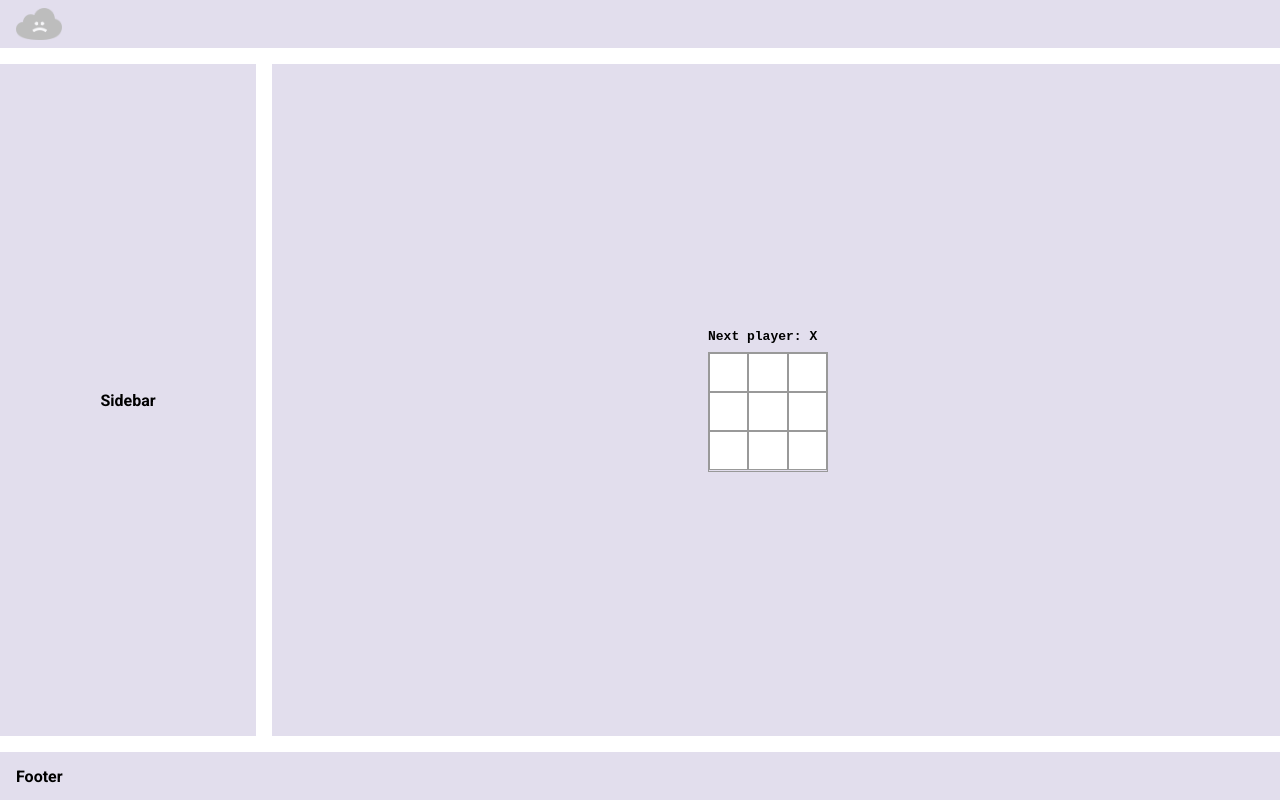
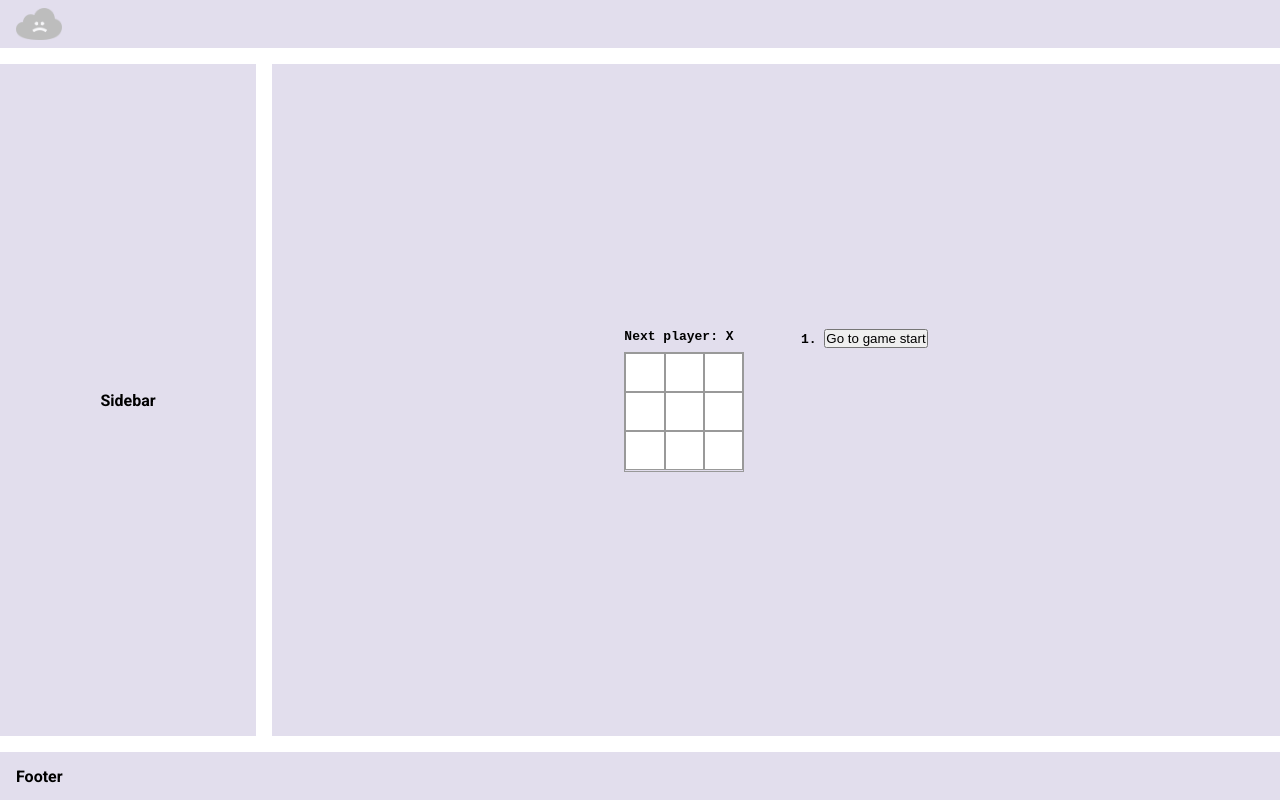
Before and after one commit to azakharo/tic-tac-toe, a React (Vite) app: page /main in a window 1280 px wide. Built offline with nearby package versions, Linux system fonts and the light colour scheme.

Commit message:
added history

```diff
--- a/src/components/Game.tsx
+++ b/src/components/Game.tsx
@@ -4,14 +4,20 @@ import {useGameStore} from "@/hooks/useGameStore";
 export default function Game() {
   const history = useGameStore((state) => state.history)
   const setHistory = useGameStore((state) => state.setHistory)
-  const xIsNext = useGameStore((state) => state.xIsNext)
-  const setXIsNext = useGameStore((state) => state.setXIsNext)
-  const currentSquares = history[history.length - 1] as SquareValue[];
+  const currentMove = useGameStore((state) => state.currentMove)
+  const setCurrentMove = useGameStore((state) => state.setCurrentMove)
+  const currentSquares = history[currentMove] as SquareValue[];
+  const xIsNext = currentMove % 2 === 0
 
   function handlePlay(nextSquares: SquareValue[]) {
+    const nextHistory = history.slice(0, currentMove + 1).concat([nextSquares])
     // @ts-ignore
-    setHistory(history.concat([nextSquares]));
-    setXIsNext(!xIsNext)
+    setHistory(nextHistory)
+    setCurrentMove(nextHistory.length - 1)
+  }
+
+  function jumpTo(nextMove: number) {
+    setCurrentMove(nextMove)
   }
 
   return (
@@ -23,11 +29,24 @@ export default function Game() {
       }}
     >
       <div>
-        <Board xIsNext={xIsNext} squares={currentSquares} onPlay={handlePlay} />
+        <Board xIsNext={xIsNext} squares={currentSquares} onPlay={handlePlay}/>
       </div>
-      <div style={{ marginLeft: '1rem' }}>
-        <ol>{/* TODO */}</ol>
-      </div>
+      <ol style={{marginLeft: '5rem'}}>
+        {history.map((_, historyIndex) => {
+          const description =
+            historyIndex > 0
+              ? `Go to move #${historyIndex}`
+              : 'Go to game start'
+
+          return (
+            <li key={historyIndex}>
+              <button onClick={() => jumpTo(historyIndex)}>
+                {description}
+              </button>
+            </li>
+          )
+        })}
+      </ol>
     </div>
   )
 }
--- a/src/hooks/useGameStore.ts
+++ b/src/hooks/useGameStore.ts
@@ -1,29 +1,31 @@
 import {combine} from "zustand/middleware";
 import {create} from "zustand/react";
 
-type NextHistoryFunc = (squares: SquareValue[]) => SquareValue[];
-type NextXIsNextFunc = (isXNext: boolean) => boolean;
-
 export const useGameStore = create(
-  combine({ history: [Array(9).fill(null)], xIsNext: true }, (set) => {
+  combine({ history: [Array(9).fill(null)], currentMove: 0, }, (set) => {
     return {
       setHistory: (nextHistory: SquareValue[]) => {
-        set((state) => ({
+        set(state => ({
           history:
             typeof nextHistory === 'function'
-              // @ts-ignore
-              ? nextHistory(state.history)
+              ? // @ts-ignore
+                nextHistory(state.history)
               : nextHistory,
-        }))
+        }));
       },
-      setXIsNext: (nextXIsNext: boolean | NextXIsNextFunc) => {
-        set((state) => ({
-          xIsNext:
-            typeof nextXIsNext === 'function'
-              ? nextXIsNext(state.xIsNext)
-              : nextXIsNext,
-        }))
+      setCurrentMove: (
+        nextCurrentMove:
+          | number
+          | ((arg0: number) => number | undefined)
+          | undefined,
+      ) => {
+        set(state => ({
+          currentMove:
+            typeof nextCurrentMove === 'function'
+              ? nextCurrentMove(state.currentMove)
+              : nextCurrentMove,
+        }));
       },
-    }
+    };
   }),
 );
```
